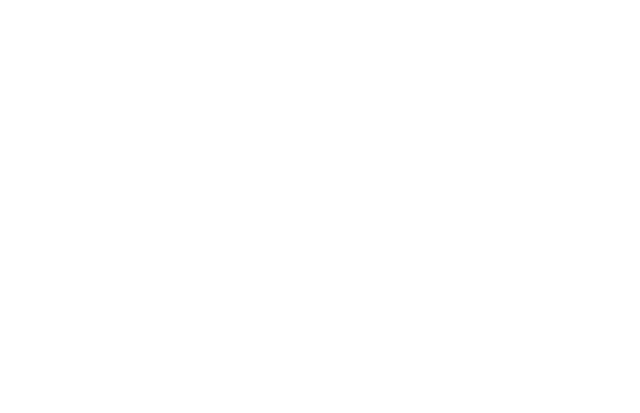
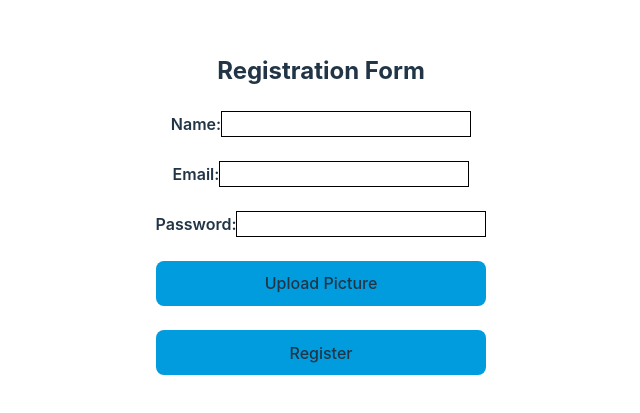
Before and after one commit to muhammadfuaad/react_practice_2, a React (Vite) app: page /registration_form in a window 1280 px wide. Before the commit this address had no page. Shown: the part 185-598 px from the top of the page, without its empty margins (319-959 px from the left). Built offline with nearby package versions, Linux system fonts and the light colour scheme.

Commit message:
user sign up completed

```diff
--- /dev/null
+++ b/AssignmentTask.jsx
@@ -0,0 +1,11 @@
+export default function AssignmentTask(params) {
+  axios.get("http://fakestoreapi.com/products").then((data)=>{
+    console.log("data:", data);
+  })
+  return (
+    <>
+      {/* {data.map((element)=>element.name)} */}
+      <h1>Users List</h1>
+    </>
+  )
+}
--- a/src/App.jsx
+++ b/src/App.jsx
@@ -15,6 +15,10 @@ import Register from './components/RegistrationForm/Register';
 import { UseMemo1, UseMemo2, UseMemo3, UseMemo4, UseMemo5, UseMemo6 } from './components/hooks/UseMemo';
 import UseCallback from './components/hooks/UseCallback';
 import UseEffect from './components/hooks/UseEffect';
+import AssignmentTask from '../AssignmentTask';
+import RegistrationForm from './components/CRUD/RegistrationForm';
+import Index from './components/CRUD/Index';
+import Login from './components/RegistrationForm/Login';
 
 function App() {
   return (
@@ -31,6 +35,8 @@ function App() {
         <Route path="/tic_tac_toe_2" element={<TicTacToe2 />} />
         <Route path="/axios" element={<Axios />} />
         <Route path="/register" element={<Register />} />
+        <Route path="/login" element={<Login />} />
+
         <Route path="/use_memo_1" element={<UseMemo1 />} />
         <Route path="/use_memo_2" element={<UseMemo2 />} />
         <Route path="/use_memo_3" element={<UseMemo3 />} />
@@ -39,6 +45,12 @@ function App() {
         <Route path="/use_memo_6" element={<UseMemo6 />} />
         <Route path="/use_callback" element={<UseCallback />} />
         <Route path="/use_effect" element={<UseEffect />} />
+        <Route path="/assignment" element={<AssignmentTask />} />
+        <Route path="/registration_form" element={<RegistrationForm />} />
+        <Route path="/users" element={<Index />} />
+
+
+
 
 
 
--- /dev/null
+++ b/src/components/CRUD/Index.jsx
@@ -0,0 +1,39 @@
+import axios from "axios"
+import { useEffect, useState } from "react"
+
+export default function Index(params) {
+  const [users, setUsers] = useState([])
+  useEffect(()=>{
+  axios.get("http://localhost:3001/users").then((data)=>setUsers(data.data))
+  }, [])
+  console.log("users:", users);
+  const handleDelete = (id) => {
+    console.log("id:", id);
+    // const newUsers = users.filter((user)=> user._id !== id)
+    // console.log("newUsers:", newUsers);
+    // setUsers(newUsers)
+    axios.delete(`http://localhost:3001/delete/${id}`).then((res)=> setUsers(users.filter((user)=> user._id !== id)))
+
+  }
+  return(
+    <table>
+      <tr>
+        <th>Name</th>
+        <th>Email</th>
+        <th>Password</th>
+        <th>Action</th>
+      </tr>
+      {users.map((user)=>{
+        return(
+          <tr>
+            <td>{user.name}</td>
+            <td>{user.email}</td>
+            <td>{user.password}</td>
+
+            <td><button>Edit</button><button onClick={()=>{handleDelete(user._id)}}>Delete</button></td>
+          </tr>
+        )
+      })}
+    </table>
+  )
+}
--- /dev/null
+++ b/src/components/CRUD/RegistrationForm.jsx
@@ -0,0 +1,37 @@
+import { useState } from "react"
+import axios from "axios"
+
+export default function RegistrationForm(params) {
+  const [name, setName] = useState("")
+  const [email, setEmail] = useState("")
+  const [password, setPassword] = useState("")
+  const handleSubmit = () => {
+
+    axios.post("http://localhost:3001/create", userData).then((res)=>{console.log(res);}).catch((err)=>{console.log(err);})
+  }
+  const userData = {name, email, password}
+  console.log("name:", name);
+  console.log("email:", email);
+  console.log("password:", password);
+  console.log("userData:", userData);
+
+  return(
+    <div className="flex flex-col gap-6">
+      <h2 className="font-bold text-2xl">Registration Form</h2>
+      <div>
+        <label className="font-semibold">Name:</label>
+        <input className="border border-black" onChange={(e)=>setName(e.target.value)}></input>
+      </div>
+      <div>
+        <label className="font-semibold">Email:</label>
+        <input className="border border-black" onChange={(e)=>setEmail(e.target.value)}></input>
+      </div>
+      <div>
+        <label className="font-semibold">Password:</label>
+        <input className="border border-black" onChange={(e)=>setPassword(e.target.value)}></input>
+      </div>
+      <button>Upload Picture</button>
+      <button onClick={()=>handleSubmit()}>Register</button>
+    </div>
+  )
+}
--- /dev/null
+++ b/src/components/RegistrationForm/Index.jsx
@@ -0,0 +1,39 @@
+import axios from "axios"
+import { useEffect, useState } from "react"
+
+export default function Index(params) {
+  const [users, setUsers] = useState([])
+  useEffect(()=>{
+  axios.get("http://localhost:3001/users").then((data)=>setUsers(data.data))
+  }, [])
+  console.log("users:", users);
+  const handleDelete = (id) => {
+    console.log("id:", id);
+    // const newUsers = users.filter((user)=> user._id !== id)
+    // console.log("newUsers:", newUsers);
+    // setUsers(newUsers)
+    axios.delete(`http://localhost:3001/delete/${id}`).then((res)=> setUsers(users.filter((user)=> user._id !== id)))
+
+  }
+  return(
+    <table>
+      <tr>
+        <th>Name</th>
+        <th>Email</th>
+        <th>Password</th>
+        <th>Action</th>
+      </tr>
+      {users.map((user)=>{
+        return(
+          <tr>
+            <td>{user.name}</td>
+            <td>{user.email}</td>
+            <td>{user.password}</td>
+
+            <td><button>Edit</button><button onClick={()=>{handleDelete(user._id)}}>Delete</button></td>
+          </tr>
+        )
+      })}
+    </table>
+  )
+}
--- a/src/components/RegistrationForm/Register.jsx
+++ b/src/components/RegistrationForm/Register.jsx
@@ -1,6 +1,6 @@
 import { useState } from 'react'
 import axios from 'axios'
-
+import { useNavigate } from 'react-router-dom'
 function Register() {
   const [name, setName] = useState("")
   const [email, setEmail] = useState("")
@@ -8,10 +8,15 @@ function Register() {
   console.log("name:", name);
   console.log("email:", email);
   console.log("password:", password);
-
+  const userData = {name, email, password}
+  const navigate = useNavigate()
   const handleSubmit = (e) => {
     e.preventDefault()
-    axios.post("http://127.0.0.1:3001/create", {name, email, password}).then((result)=>{console.log("result:", result);}).catch((error)=>{console.log("error:", error)})
+    axios.post("http://127.0.0.1:3000/register", userData).then((result)=>{
+      console.log("result:", result)
+      navigate("/login")
+    })
+    .catch((error)=>{console.log("error:", error)})
   }
   return (
     <>
--- /dev/null
+++ b/src/components/RegistrationForm/RegistrationForm.jsx
@@ -0,0 +1,37 @@
+import { useState } from "react"
+import axios from "axios"
+
+export default function RegistrationForm(params) {
+  const [name, setName] = useState("")
+  const [email, setEmail] = useState("")
+  const [password, setPassword] = useState("")
+  const handleSubmit = () => {
+
+    axios.post("http://localhost:3001/create", userData).then((res)=>{console.log(res);}).catch((err)=>{console.log(err);})
+  }
+  const userData = {name, email, password}
+  console.log("name:", name);
+  console.log("email:", email);
+  console.log("password:", password);
+  console.log("userData:", userData);
+
+  return(
+    <div className="flex flex-col gap-6">
+      <h2 className="font-bold text-2xl">Registration Form</h2>
+      <div>
+        <label className="font-semibold">Name:</label>
+        <input className="border border-black" onChange={(e)=>setName(e.target.value)}></input>
+      </div>
+      <div>
+        <label className="font-semibold">Email:</label>
+        <input className="border border-black" onChange={(e)=>setEmail(e.target.value)}></input>
+      </div>
+      <div>
+        <label className="font-semibold">Password:</label>
+        <input className="border border-black" onChange={(e)=>setPassword(e.target.value)}></input>
+      </div>
+      <button>Upload Picture</button>
+      <button onClick={()=>handleSubmit()}>Register</button>
+    </div>
+  )
+}
```
Also changed, not shown: Call.js (added, +16 -0 lines), Findnumber.js (added, +25 -0 lines), ForInVsForOfLoop.js (added, +24 -0 lines).
